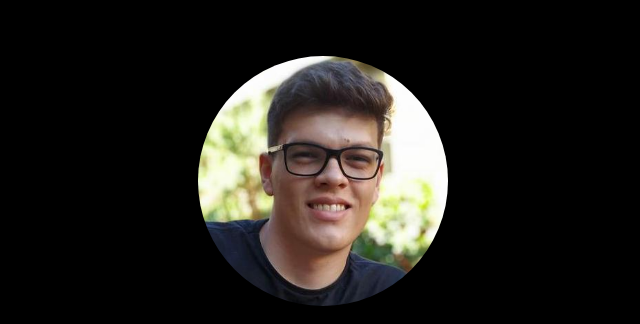
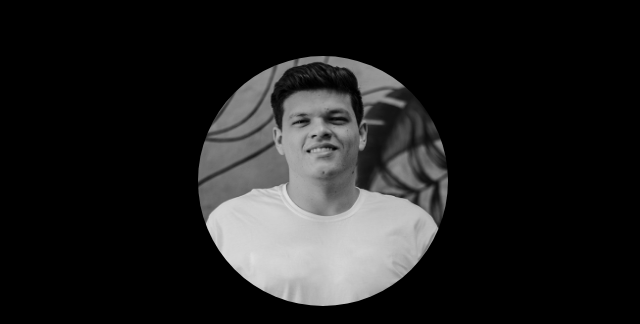
Before and after one commit to leo-pro/leo-pro.github.io, a website: page index.html in a window 1280 px wide. Shown: the top 324 px of the page, without its empty margins (317-957 px from the left). Drawn offline with nearby package versions, Linux system fonts and the light colour scheme.

Commit message:
Alter image profile

```diff
--- a/index.html
+++ b/index.html
@@ -79,7 +79,7 @@
         <div class="content-banner">
             <div class="d-flex flex-column align-items-center pt-5">
                 <div class="pt-3">
-                    <img class="img-perfil animated slideInDown" src="assets/images/foto-perfil.jpeg" alt="Foto de Perfil DevLeo">
+                    <img class="img-perfil animated slideInDown" src="assets/images/foto-perfil.png" alt="Foto de Perfil DevLeo">
                 </div>
                 <div class="pt-4 animated slideInLeft">
                     <img src="assets/images/logo.png" id="logo" alt="Logo Desenvolvedor Leonardo Alves" title="logo devleo">
```
Also changed, not shown: assets/images/foto-perfil.png (added), assets/images/leonardo.jpeg (renamed from assets/images/foto-perfil.jpeg).
